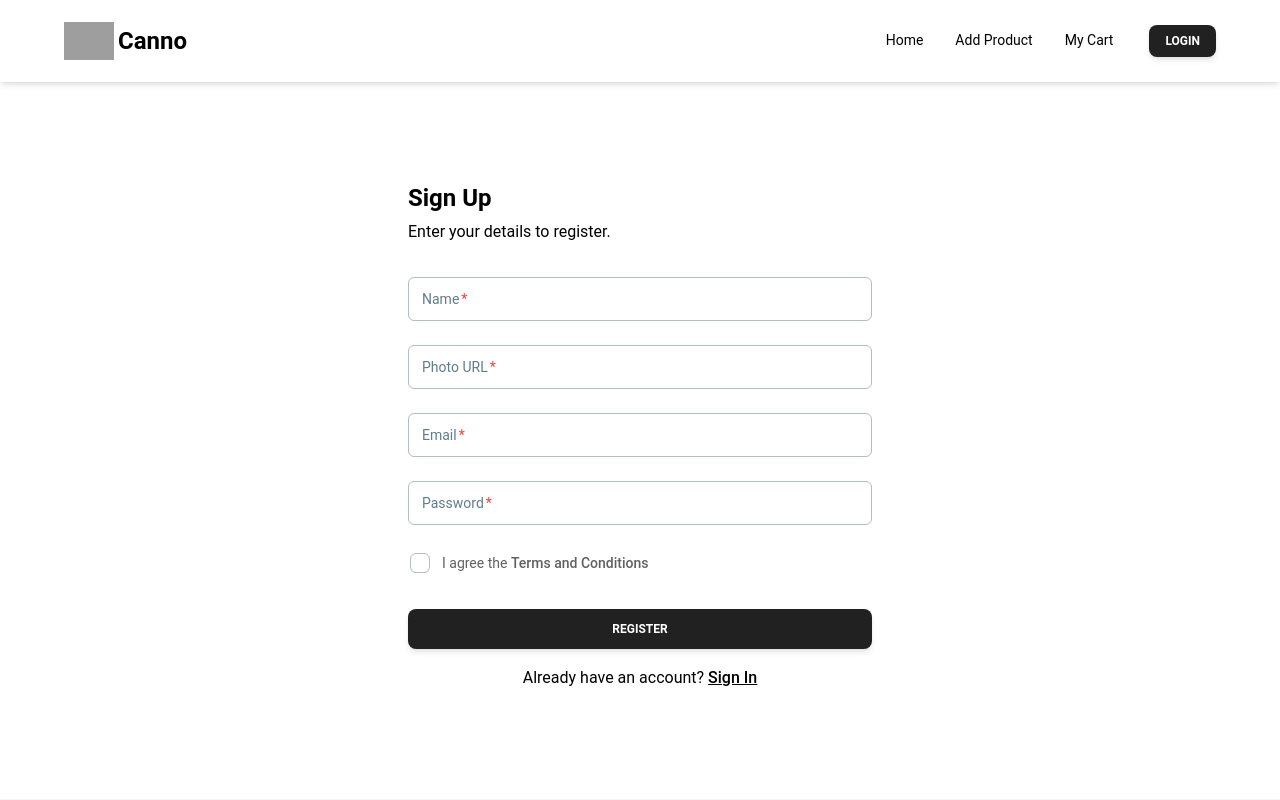
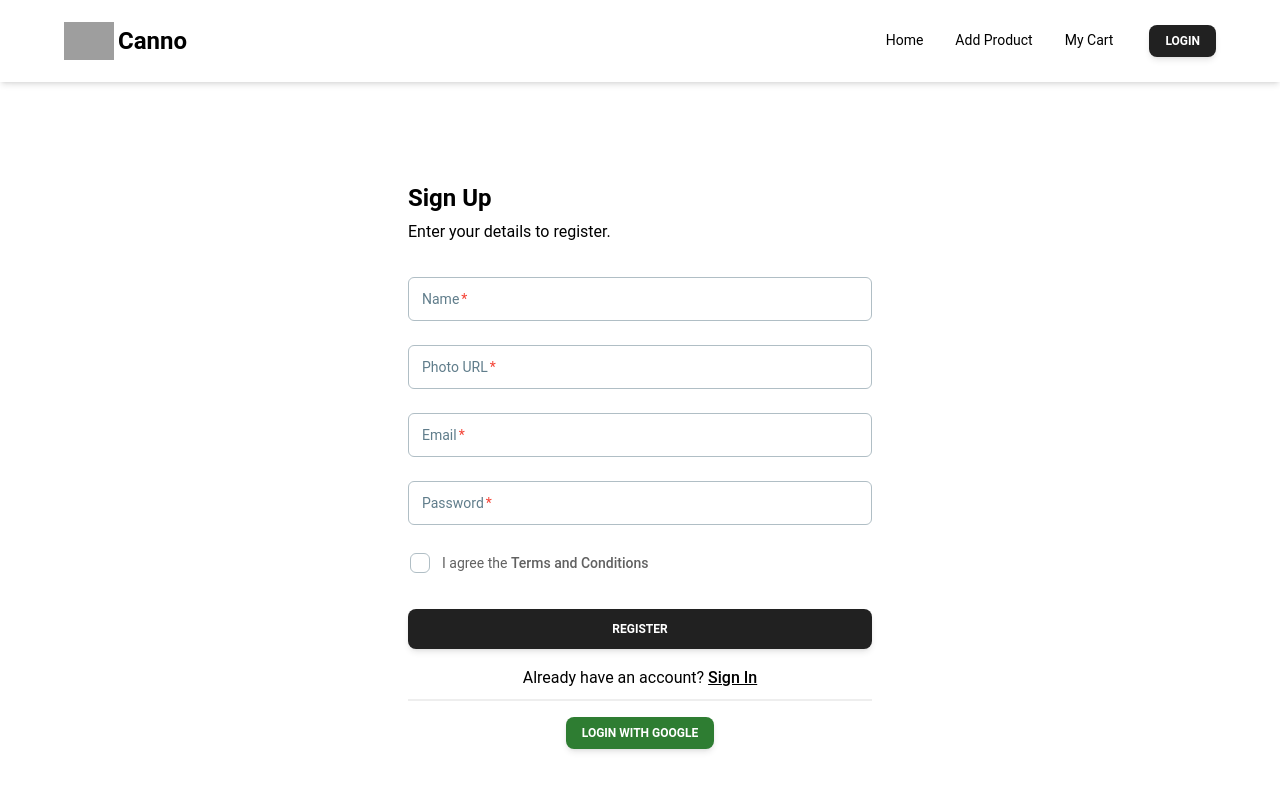
Before and after one commit to mhlehri/Canoo, a React (Vite) app: page /signUp in a window 1280 px wide. Shown: the top 800 px of the page. Built offline with nearby package versions, Linux system fonts and the light colour scheme; no server answers; grey boxes are pictures that could not be loaded.

Commit message:
register page auth completed

```diff
--- a/src/Component/AuthProvider/AuthProvider.jsx
+++ b/src/Component/AuthProvider/AuthProvider.jsx
@@ -44,7 +44,7 @@ const AuthProvider = ({ children }) => {
 
   const googleLogin = () => {
     setLoading(true);
-    return signInWithPopup(googleAuth);
+    return signInWithPopup(auth, googleAuth);
   };
 
   useEffect(() => {
--- a/src/Pages/Signin/Signin.jsx
+++ b/src/Pages/Signin/Signin.jsx
@@ -67,7 +67,23 @@ export function SignIn() {
             <hr className="border-t-2 py-2" />
 
             <Button
-              onClick={() => googleLogin().then().catch()}
+              onClick={() =>
+                googleLogin()
+                  .then(() => {
+                    navigate("/");
+                    toast.success("Successfully Logged In!", {
+                      position: "top-center",
+                      autoClose: 5000,
+                      hideProgressBar: false,
+                      closeOnClick: true,
+                      pauseOnHover: true,
+                      draggable: true,
+                      progress: undefined,
+                      theme: "colored",
+                    });
+                  })
+                  .catch()
+              }
               className="bg-green-800 dark:bg-white  dark:text-black mb-2"
               size="sm"
             >
--- a/src/Pages/Signup/Signup.jsx
+++ b/src/Pages/Signup/Signup.jsx
@@ -6,11 +6,12 @@ import {
   Typography,
 } from "@material-tailwind/react";
 import { useContext } from "react";
-import { Link, Navigate, useNavigate } from "react-router-dom";
+import { Link, useNavigate } from "react-router-dom";
 import { AuthContext } from "../../Component/AuthProvider/AuthProvider";
 import { toast } from "react-toastify";
 export function SignUp() {
-  const { createUser, profileUpdate, logOut } = useContext(AuthContext);
+  const { createUser, profileUpdate, logOut, googleLogin } =
+    useContext(AuthContext);
   const navigate = useNavigate();
   const handleSignUp = (e) => {
     e.preventDefault();
@@ -154,6 +155,33 @@ export function SignUp() {
               </Link>
             </Typography>
           </form>
+          <div className="w-full mx-auto text-center">
+            <hr className="border-t-2 py-2" />
+
+            <Button
+              onClick={() =>
+                googleLogin()
+                  .then(() => {
+                    navigate("/");
+                    toast.success("Successfully Logged In!", {
+                      position: "top-center",
+                      autoClose: 5000,
+                      hideProgressBar: false,
+                      closeOnClick: true,
+                      pauseOnHover: true,
+                      draggable: true,
+                      progress: undefined,
+                      theme: "colored",
+                    });
+                  })
+                  .catch()
+              }
+              className="bg-green-800 dark:bg-white  dark:text-black mb-2"
+              size="sm"
+            >
+              <span>Login with Google</span>
+            </Button>
+          </div>
         </Card>
       </div>
     </div>
```
